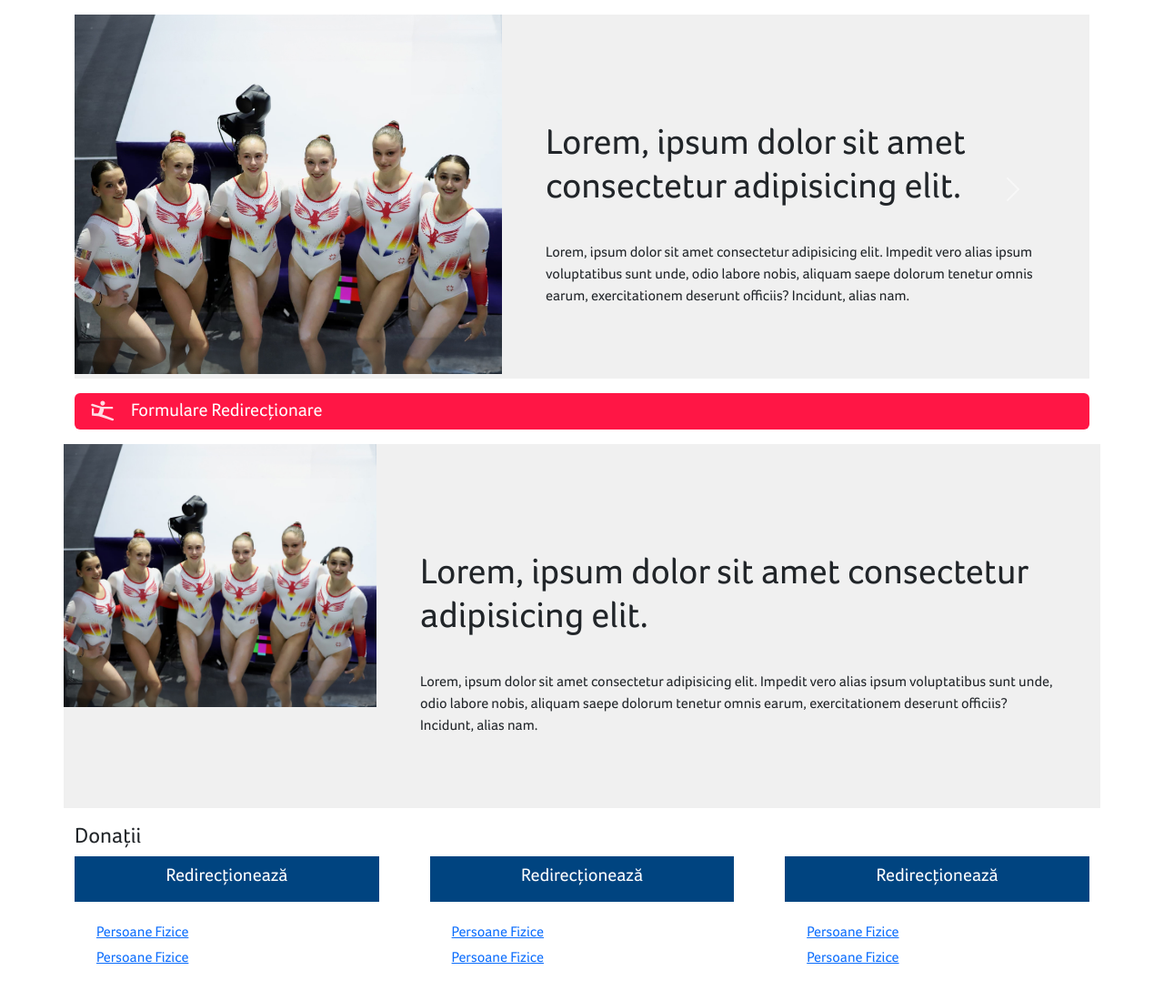
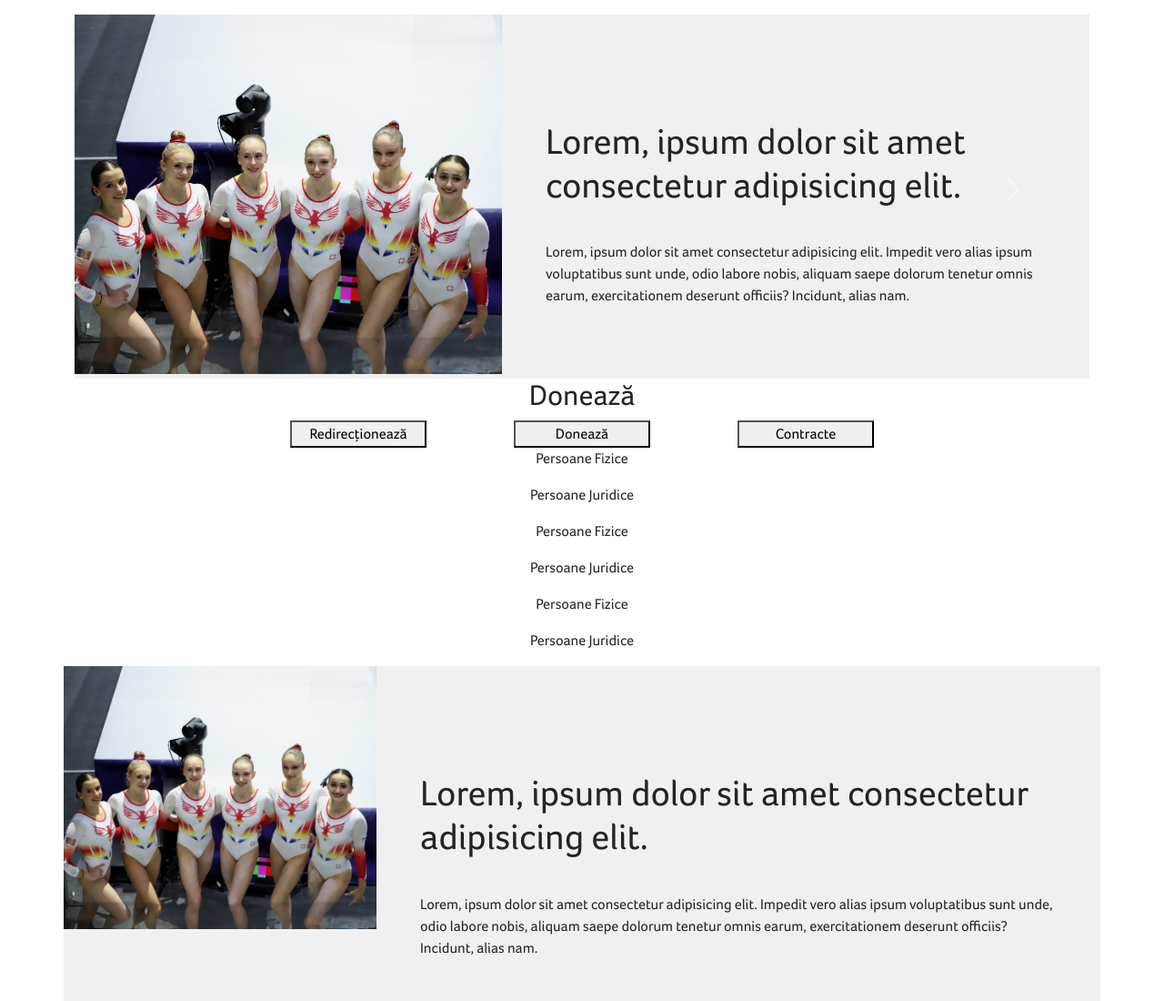
Before and after one commit to c-razvan/donatii-frg-v2, a website: page test.html in a window 1280 px wide. Shown: the top 1100 px of the page at 91% size. Drawn offline with Linux system fonts and the light colour scheme.

Commit message:
donate test 8

```diff
--- a/css/buttons-donatii.css
+++ b/css/buttons-donatii.css
@@ -1,49 +1,12 @@
-.card-container {
+.tab {
   display: flex;
-  align-items: center;
-  height: 32px;
+  justify-content: center;
 }
 
-.icon {
-  width: 30px;
-  margin: 0.5rem 0 0 1rem;
+.tab * {
+  margin: 0 3rem;
 }
 
-.content {
-  margin: 0.25rem 0 0 1rem;
-  display: flex;
-  align-content: center;
-  color: white;
-  font-size: 20px;
-  height: 40px;
+.tablinks {
+  width: 150px;
 }
-
-.content p {
-}
-
-.card-wrapper {
-  display: flex;
-  height: 40px;
-}
-
-.card {
-  border: 0px;
-}
-
-@media only screen and (max-width: 990px) {
-  .card-container {
-    display: flex;
-    justify-content: center;
-  }
-
-  .icon {
-    width: 30px;
-    margin-top: 0.5rem;
-  }
-
-  .content {
-    color: white;
-    text-align: center;
-    font-size: 22px;
-  }
-}
--- a/css/style-main-event.css
+++ b/css/style-main-event.css
@@ -87,6 +87,10 @@
 }
 
 @media only screen and (max-width: 990px) {
+  .carousel-control-prev,
+  .carousel-control-next {
+    display: none;
+  }
   .text-container h1 {
     width: auto;
   }
--- a/test.html
+++ b/test.html
@@ -72,23 +72,56 @@
       </div>
     </div>
     <!--Butoane-->
-    <div class="container mt-3">
-      <div class="card mt-3 event-line-red">
-        <div class="card-wrapper">
-          <span class="card-container">
-            <img
-              class="img-fluid icon"
-              src="./assets/figure.gymnastics.svg"
-              alt=""
-            />
-          </span>
+    <div align="center">
+      <h2>Donează</h2>
 
-          <div class="card-box content">
-            <p class="text">Formulare Redirecționare</p>
-          </div>
-        </div>
+      <div class="tab">
+        <button class="tablinks" onclick="openCity(event, 'London')">
+          Redirecționează
+        </button>
+        <button class="tablinks" onclick="openCity(event, 'Paris')">
+          Donează
+        </button>
+        <button class="tablinks" onclick="openCity(event, 'Tokyo')">
+          Contracte
+        </button>
       </div>
+
+      <div id="London" class="tabcontent">
+        <p>Persoane Fizice</p>
+        <p>Persoane Juridice</p>
+      </div>
+
+      <div id="Paris" class="tabcontent">
+        <p>Persoane Fizice</p>
+        <p>Persoane Juridice</p>
+      </div>
+
+      <div id="Tokyo" class="tabcontent">
+        <p>Persoane Fizice</p>
+        <p>Persoane Juridice</p>
+      </div>
+
+      <script>
+        function openCity(evt, cityName) {
+          var i, tabcontent, tablinks;
+          tabcontent = document.getElementsByClassName("tabcontent");
+          for (i = 0; i < tabcontent.length; i++) {
+            tabcontent[i].style.display = "none";
+          }
+          tablinks = document.getElementsByClassName("tablinks");
+          for (i = 0; i < tablinks.length; i++) {
+            tablinks[i].className = tablinks[i].className.replace(
+              " active",
+              ""
+            );
+          }
+          document.getElementById(cityName).style.display = "block";
+          evt.currentTarget.className += " active";
+        }
+      </script>
     </div>
+
     <!--Campaniile Noastre-->
     <div
       class="main-event container p-0 mt-3"
```
